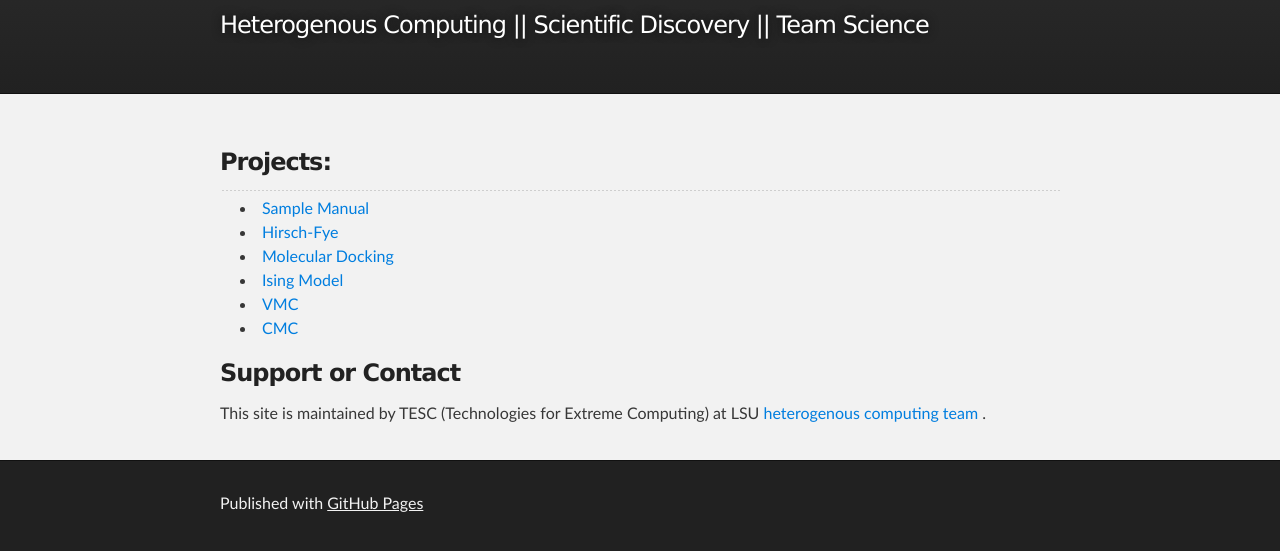
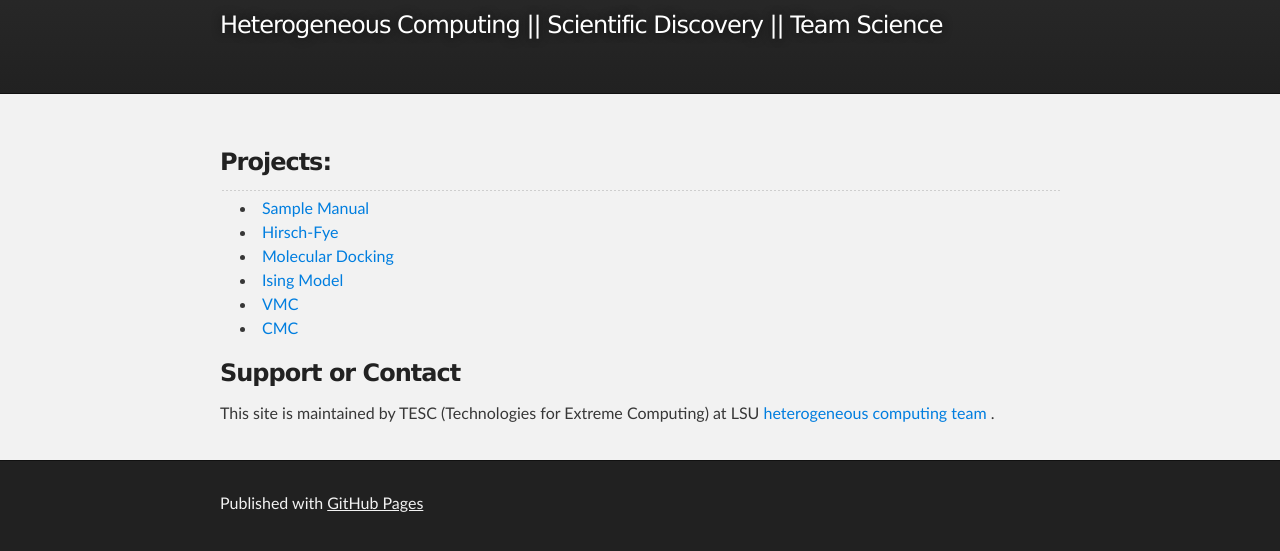
Before and after one commit to TESC-HPC/TESC-HPC.github.io, a plain HTML site: page index.html in a window 1280 px wide. Shown: the part 235-786 px from the top of the page. Drawn offline with Linux system fonts and the light colour scheme.

Commit message:
Update index.html

```diff
--- a/index.html
+++ b/index.html
@@ -20,7 +20,7 @@
 
           <h1 id="project_title">Technologies for Extreme Scale Computing</h1>
           <h2 id="project_tagline">LA-SiGMA Projects </h2>
-          <h2 id="project_tagline">Heterogenous Computing || Scientific Discovery || Team Science </h2>
+          <h2 id="project_tagline">Heterogeneous Computing || Scientific Discovery || Team Science </h2>
 
         </header>
     </div>
@@ -40,7 +40,7 @@
 </ul><h3>
 <a name="support-or-contact" class="anchor" href="#support-or-contact"><span class="octicon octicon-link"></span></a>Support or Contact</h3>
 
-<p>This site is maintained by TESC (Technologies for Extreme Computing) at LSU <a href="https://wiki.cct.lsu.edu/la-sigma/Main_Page"> heterogenous computing team </a>.</p>
+<p>This site is maintained by TESC (Technologies for Extreme Computing) at LSU <a href="https://wiki.cct.lsu.edu/la-sigma/Main_Page"> heterogeneous computing team </a>.</p>
       </section>
     </div>
 
```
